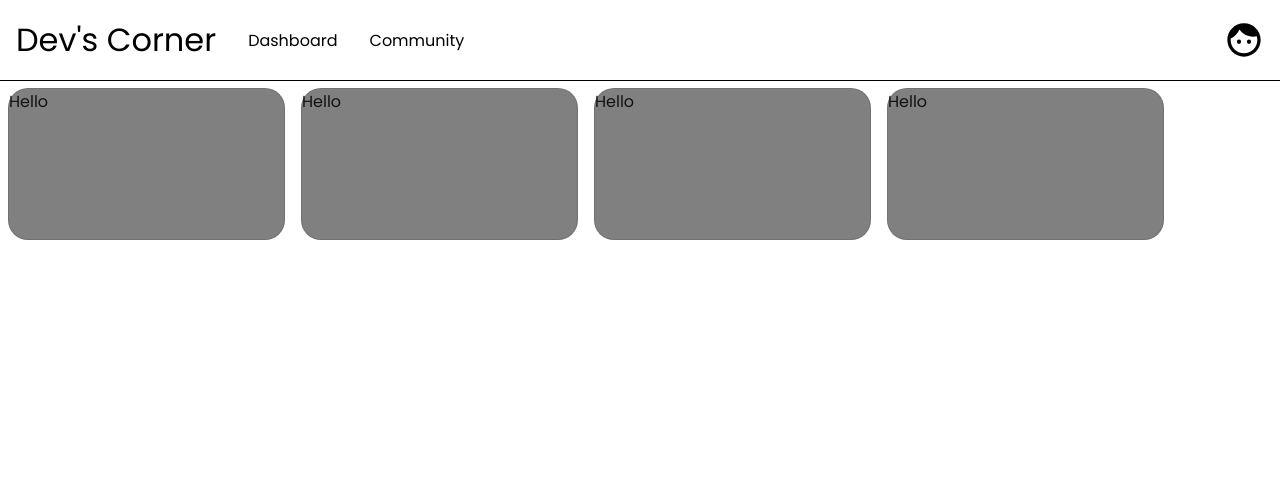
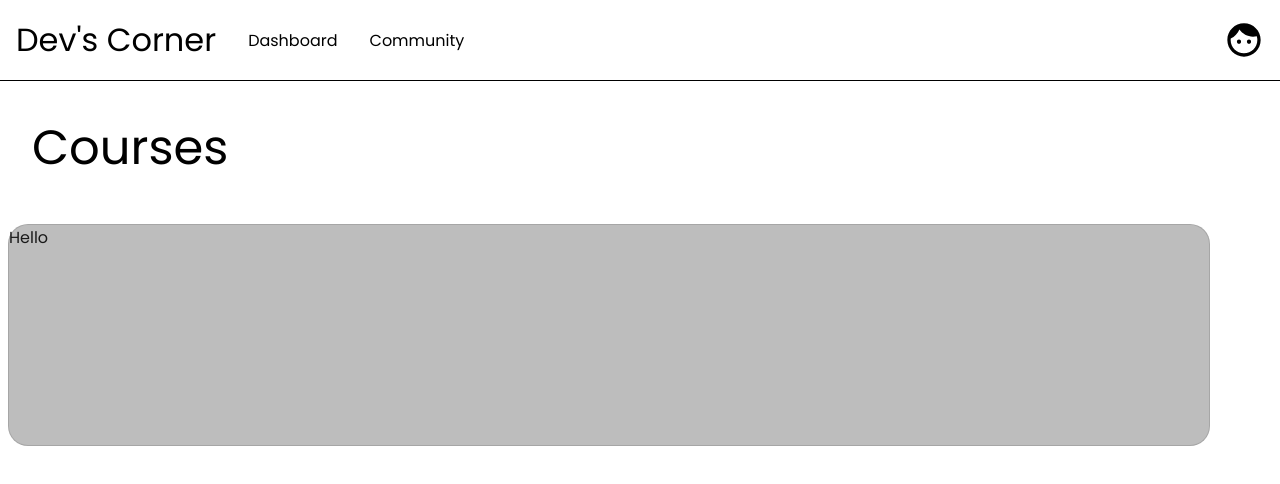
Before and after one commit to Rishikesh-Guptha/devs-corner, a React (Create React App) app: page /Dashboard in a window 1280 px wide. Shown: the top 484 px of the page. Built offline with nearby package versions, Linux system fonts and the light colour scheme.

Commit message:
Modified the dashboard components

```diff
--- a/src/pages/dashboard/Dashboard.css
+++ b/src/pages/dashboard/Dashboard.css
@@ -0,0 +1,4 @@
+.headings {
+    margin: 2rem;
+    font-size: xxx-large;
+}
--- a/src/pages/dashboard/Dashboard.jsx
+++ b/src/pages/dashboard/Dashboard.jsx
@@ -11,12 +11,12 @@ const Dashboard = () => {
     <div>
       <Navbar2/>
       <div className="main_content">
-       <Box sx={{display: 'flex','& > :not(style)': {m: 1,width: 275,height: 150,},}}>
+        <p className="headings">
+          Courses
+        </p>
+       <Box sx={{display: 'flex','& > :not(style)': {m: 1,width: 1200,height: 220,},}}>
       {/* <Paper variant="outlined" /> */}
-      <Paper variant="outlined" square elevation={20} sx={{backgroundColor:'gray', borderRadius:5}} >Hello</Paper>
-      <Paper variant="outlined" square elevation={20} sx={{backgroundColor:'gray', borderRadius:5}} >Hello</Paper>
-      <Paper variant="outlined" square elevation={20} sx={{backgroundColor:'gray', borderRadius:5}} >Hello</Paper>
-      <Paper variant="outlined" square elevation={20} sx={{backgroundColor:'gray', borderRadius:5}} >Hello</Paper>
+      <Paper variant="outlined" square elevation={20} sx={{backgroundColor:'#bdbdbd', borderRadius:5, i:100}} >Hello</Paper>
 
     </Box>
 
```
